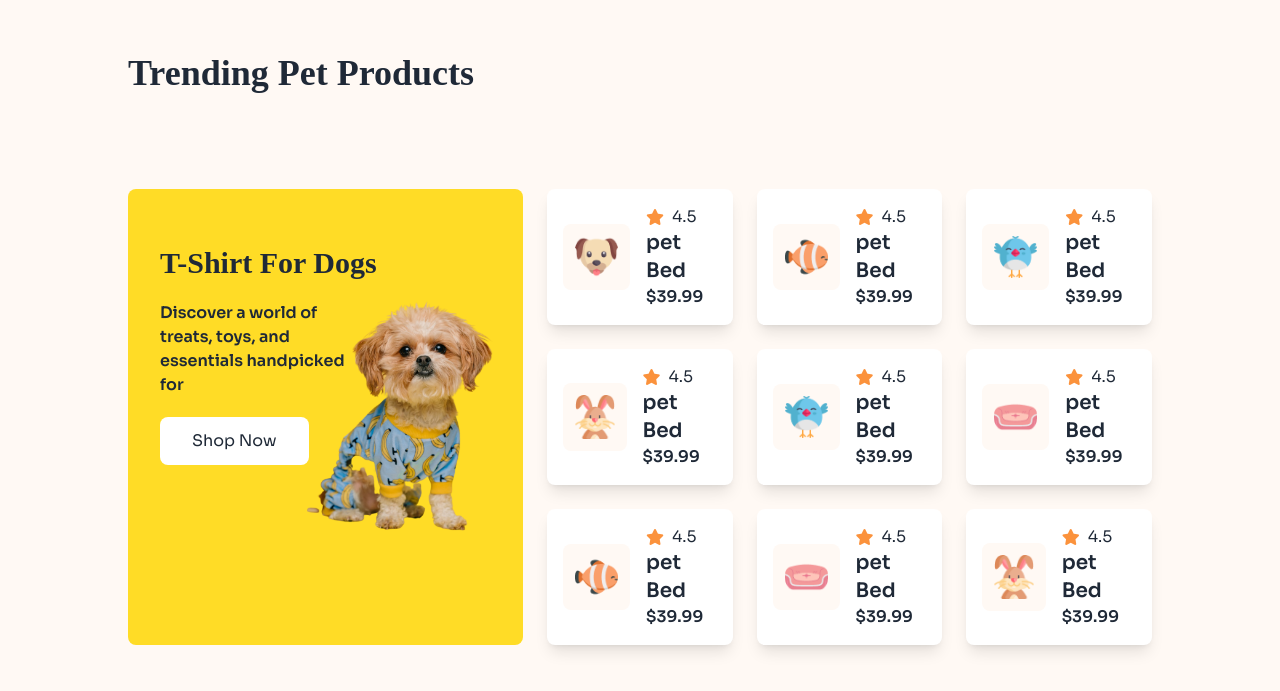
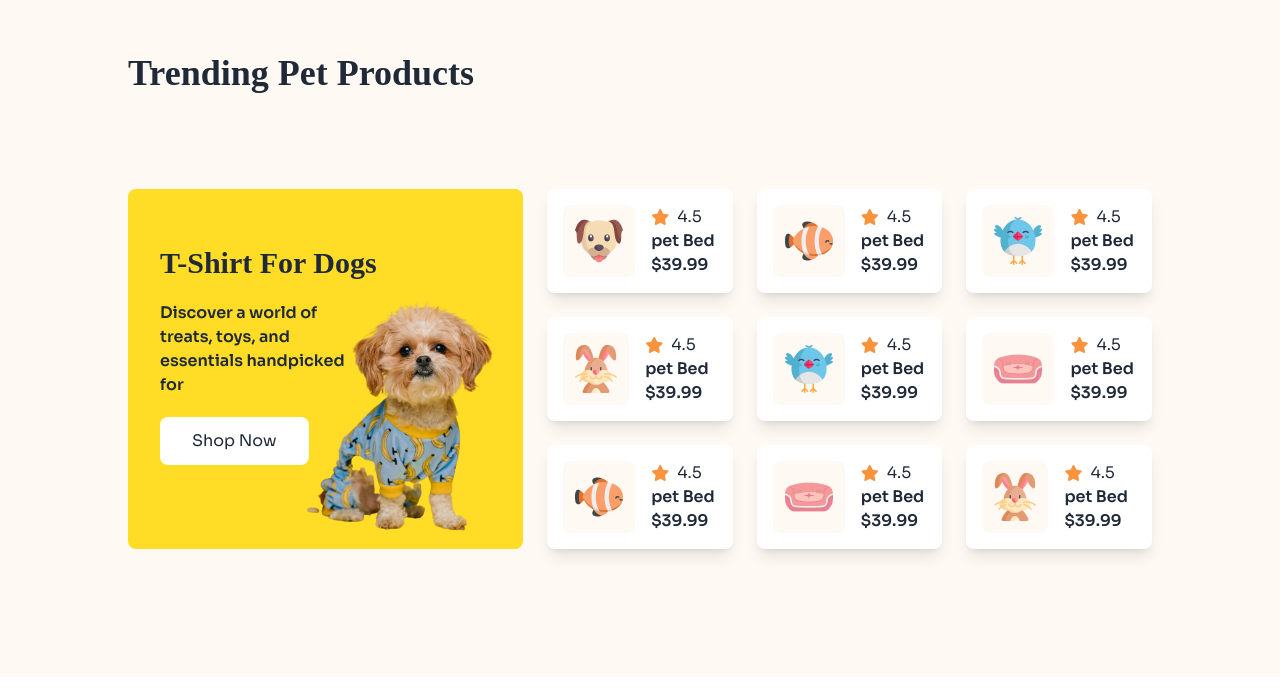
Before and after one commit to Samisenpai/Assignment-3, a plain HTML site: page index.html in a window 1280 px wide. Shown: the part 1563-2254 px from the top of the page. Drawn offline with nearby package versions, Linux system fonts and the light colour scheme; a web font is replaced by a local one.

Commit message:
small changes

```diff
--- a/index.html
+++ b/index.html
@@ -266,8 +266,8 @@
                 <p class="w-3/5 mb-5 font-semibold">Discover a world of treats, toys, and essentials handpicked for </p>
                 <button class="px-8 py-3 bg-white rounded-lg">Shop Now</button>
                 </div>
-                <div class="absolute lg:right-6 lg:top-28 right-4 top-12">
-                  <img class="w-48" src="./c1-assets/cute-pet-mid.png" alt="">
+                <div class="absolute lg:right-6 lg:top-28 right-4 top-20">
+                  <img class="w-44 lg:w-48" src="./c1-assets/cute-pet-mid.png" alt="">
                 </div>
              </div>
              <!--? small cards  -->
@@ -280,7 +280,7 @@
                     <i class="text-orange-400 fa-solid fa-star"></i>
                     <p>4.5</p>
                   </div>
-                  <p class="text-xl font-semibold">pet Bed</p>
+                  <p class="font-semibold ">pet Bed</p>
                   <p class="font-semibold">$39.99</p>
                 </div>
              </div>
@@ -294,7 +294,7 @@
                   <i class="text-orange-400 fa-solid fa-star"></i>
                   <p>4.5</p>
                 </div>
-                <p class="text-xl font-semibold">pet Bed</p>
+                <p class="font-semibold ">pet Bed</p>
                 <p class="font-semibold">$39.99</p>
               </div>
            </div>
@@ -309,7 +309,7 @@
                 <i class="text-orange-400 fa-solid fa-star"></i>
                 <p>4.5</p>
               </div>
-              <p class="text-xl font-semibold">pet Bed</p>
+              <p class="font-semibold">pet Bed</p>
               <p class="font-semibold">$39.99</p>
             </div>
          </div>
@@ -323,7 +323,7 @@
               <i class="text-orange-400 fa-solid fa-star"></i>
               <p>4.5</p>
             </div>
-            <p class="text-xl font-semibold">pet Bed</p>
+            <p class="font-semibold ">pet Bed</p>
             <p class="font-semibold">$39.99</p>
           </div>
        </div>
@@ -337,7 +337,7 @@
             <i class="text-orange-400 fa-solid fa-star"></i>
             <p>4.5</p>
           </div>
-          <p class="text-xl font-semibold">pet Bed</p>
+          <p class="font-semibold">pet Bed</p>
           <p class="font-semibold">$39.99</p>
         </div>
      </div>
@@ -351,7 +351,7 @@
           <i class="text-orange-400 fa-solid fa-star"></i>
           <p>4.5</p>
         </div>
-        <p class="text-xl font-semibold">pet Bed</p>
+        <p class="font-semibold ">pet Bed</p>
         <p class="font-semibold">$39.99</p>
       </div>
    </div>
@@ -365,7 +365,7 @@
         <i class="text-orange-400 fa-solid fa-star"></i>
         <p>4.5</p>
       </div>
-      <p class="text-xl font-semibold">pet Bed</p>
+      <p class="font-semibold ">pet Bed</p>
       <p class="font-semibold">$39.99</p>
     </div>
  </div>
@@ -379,7 +379,7 @@
       <i class="text-orange-400 fa-solid fa-star"></i>
       <p>4.5</p>
     </div>
-    <p class="text-xl font-semibold">pet Bed</p>
+    <p class="font-semibold">pet Bed</p>
     <p class="font-semibold">$39.99</p>
   </div>
 </div>
@@ -393,7 +393,7 @@
       <i class="text-orange-400 fa-solid fa-star"></i>
       <p>4.5</p>
     </div>
-    <p class="text-xl font-semibold">pet Bed</p>
+    <p class="font-semibold ">pet Bed</p>
     <p class="font-semibold">$39.99</p>
   </div>
 </div>
```
